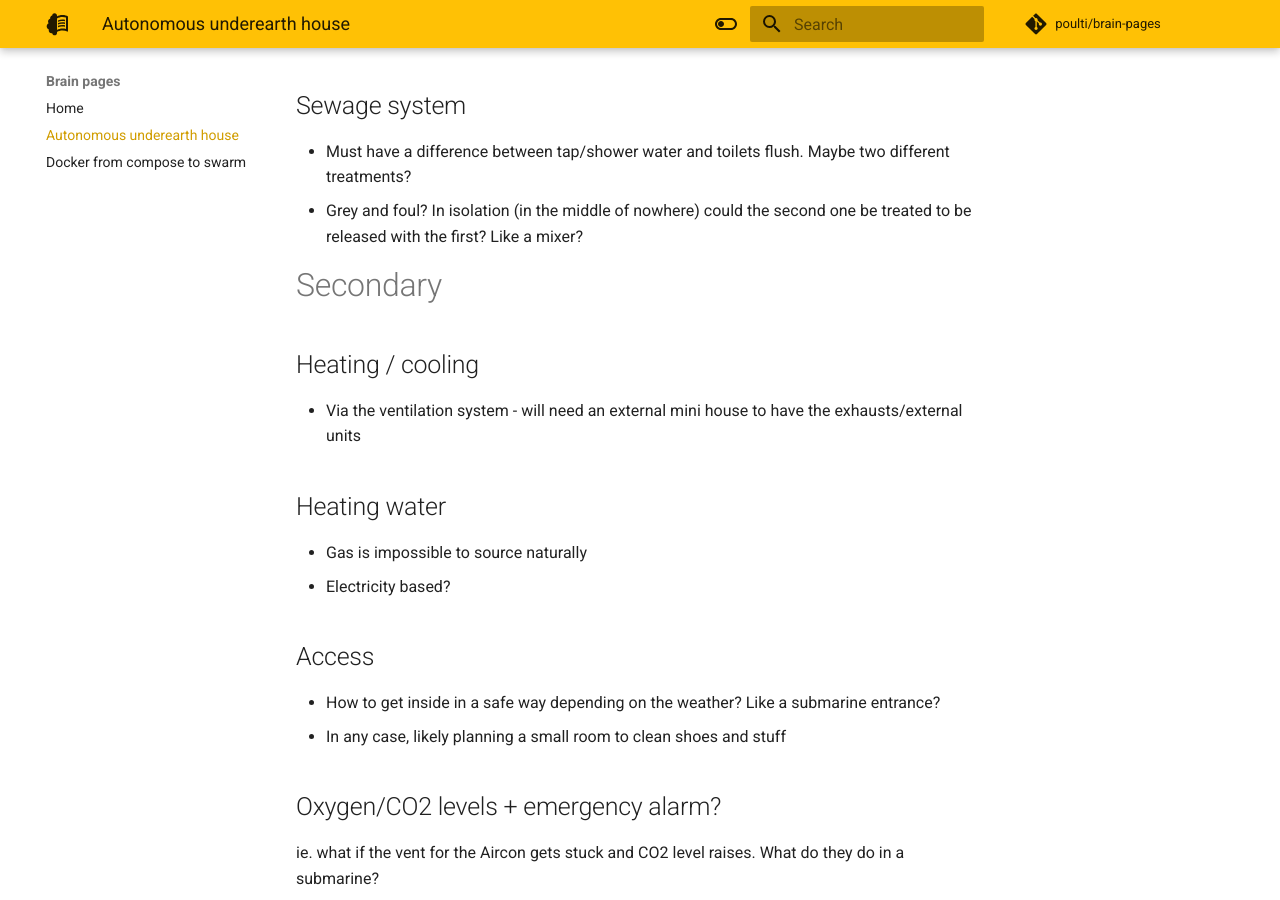
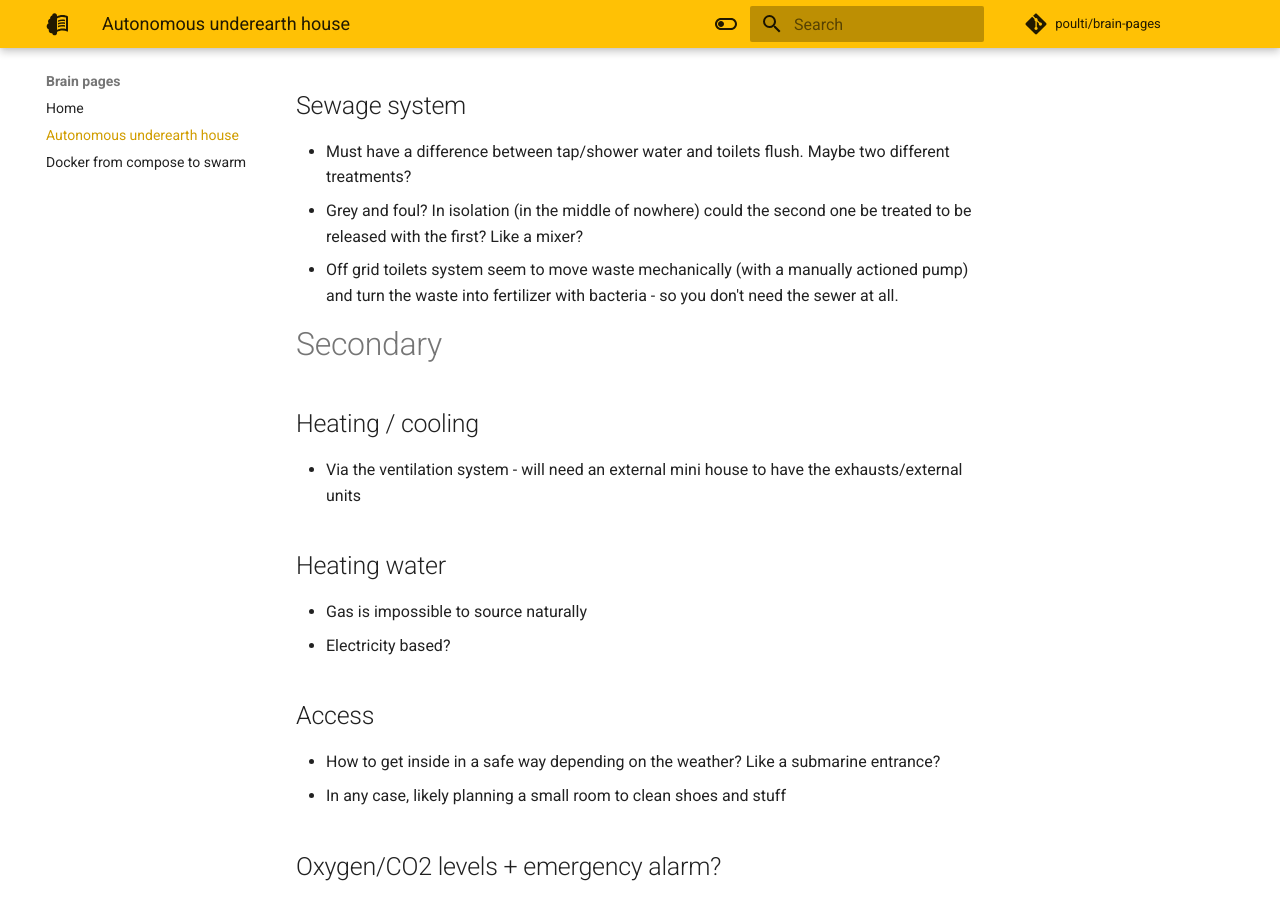
Before and after one commit to poulti/brain-pages, an MkDocs documentation site: the page built from docs/autonomous-underearth-house.md, in a window 1280 px wide and 900 px high, scrolled down 1407 px. Built offline with MkDocs 1.6.1 and Material for MkDocs 9.7.7, drawn with Linux system fonts in a browser that asks for light colours; comment, search, counter and statistics services are not loaded.

Commit message:
Add off grid toilets

```diff
--- a/docs/autonomous-underearth-house.md
+++ b/docs/autonomous-underearth-house.md
@@ -36,6 +36,7 @@
 ## Sewage system
 - Must have a difference between tap/shower water and toilets flush. Maybe two different treatments?
 - Grey and foul? In isolation (in the middle of nowhere) could the second one be treated to be released with the first? Like a mixer?
+- Off grid toilets system seem to move waste mechanically (with a manually actioned pump) and turn the waste into fertilizer with bacteria - so you don't need the sewer at all.
 
 
 # Secondary
```
